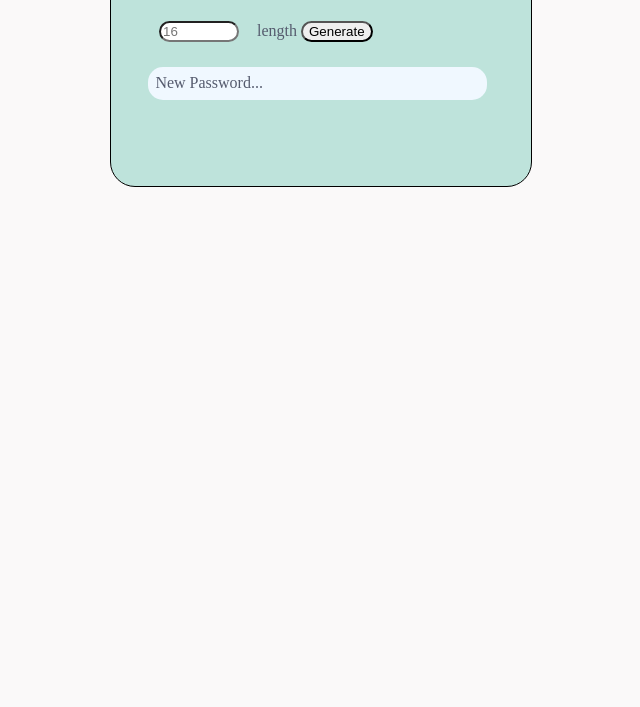
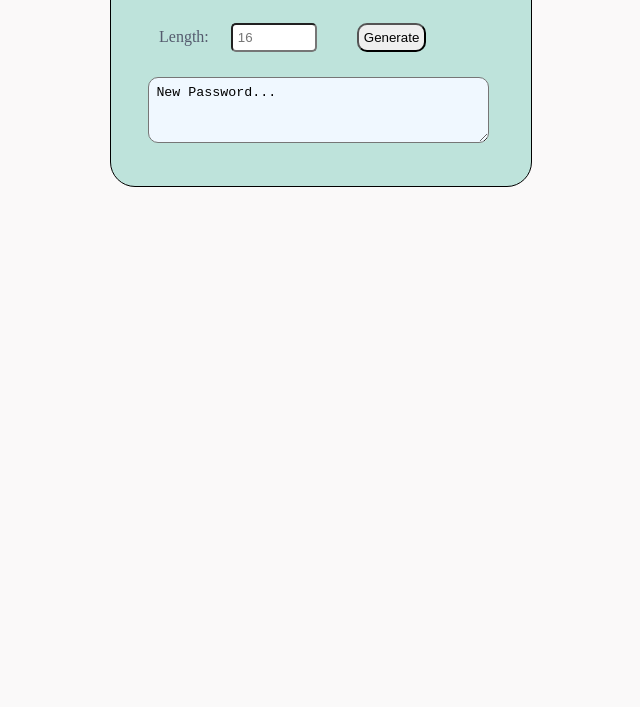
Before and after one commit to nattiebrooks/Password_Generator, a plain HTML site: page index.html in a window 1280 px wide. Shown: the part 93-800 px from the top of the page, without its empty margins (319-959 px from the left). Drawn offline with Linux system fonts and the light colour scheme.

Commit message:
Updated styling for password generator

```diff
--- a/index.html
+++ b/index.html
@@ -12,9 +12,10 @@
     <div id="main">
         <h1 id="title">Password Generator</h1>
         <div id="text-fields">
-            <input id="password-length" type="text" placeholder="16">length</input>
+            <label for="length">Length: </label>
+            <input id="password-length" type="text" placeholder="16" name="length"></input>
             <button id="create-password" onclick="createPassword()">Generate</button>
-            <p id="password">New Password...</p>
+            <textarea id="password" name="password">New Password...</textarea>
         </div>
     </div>
 
--- a/src/main.css
+++ b/src/main.css
@@ -19,29 +19,41 @@ body {
     border-radius: 25px;
     background-color: #BEE3DB;
     color:#555B6E;
-    align-items: space-between;
+    align-content: center;
+    /* justify-content: center; */
 }
 
 #title{
     margin: 5%;
+    text-align:center;
+    text-decoration: underline;
+
 }
 #text-fields{
     margin:5%;
 }
+
 #password-length{
-    margin:5%;
+    margin: 5%;
     width:20%;
-    border-radius: 15px;
+    border-radius: 5px;
+    padding: 5px;
 }
 
+label{
+    margin-left:5%;
+}
 #password{
     margin:2%;
     width:90%;
+    height: 50px;
     padding:2%;
     background-color: aliceblue;
-    border-radius: 15px;
+    border-radius: 10px;
 }
 
 #create-password{
-    border-radius: 15px;
+    border-radius: 10px;
+    margin-left: 5%;
+    padding: 5px;
 }
```
